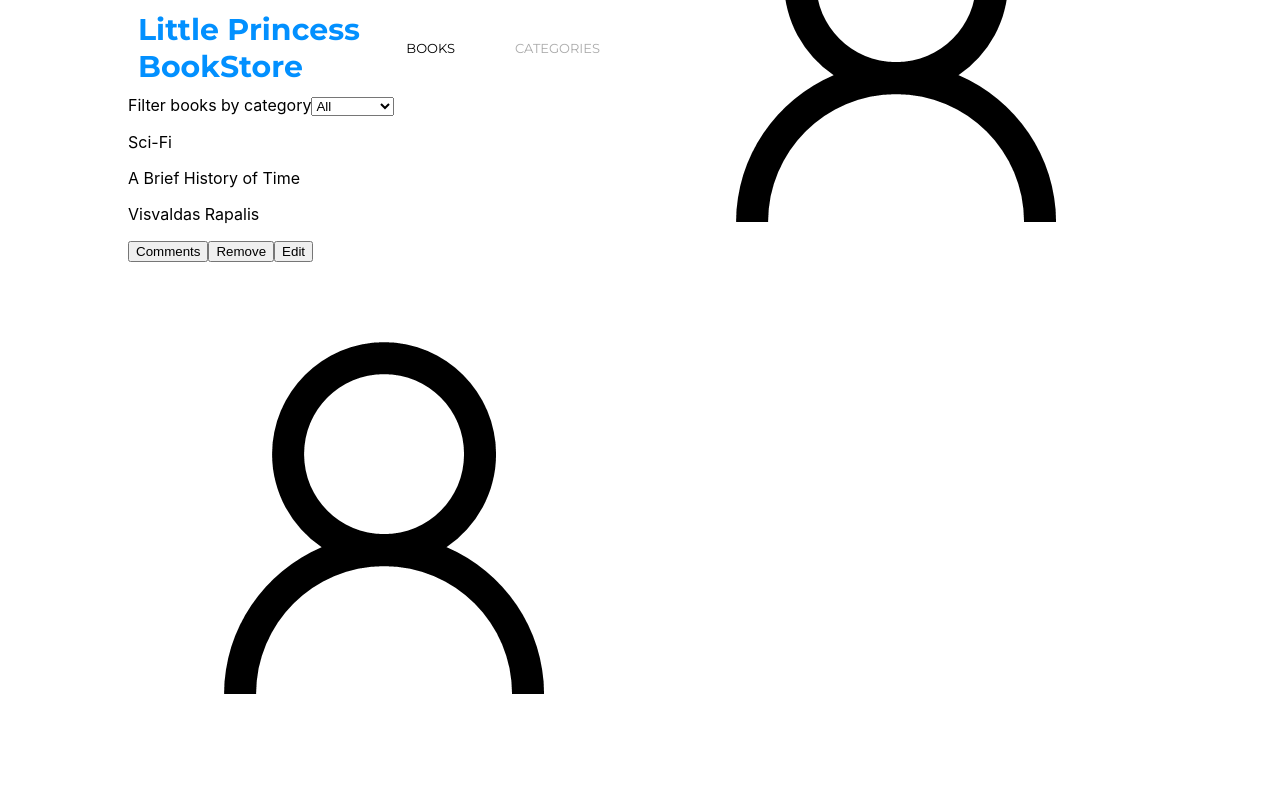
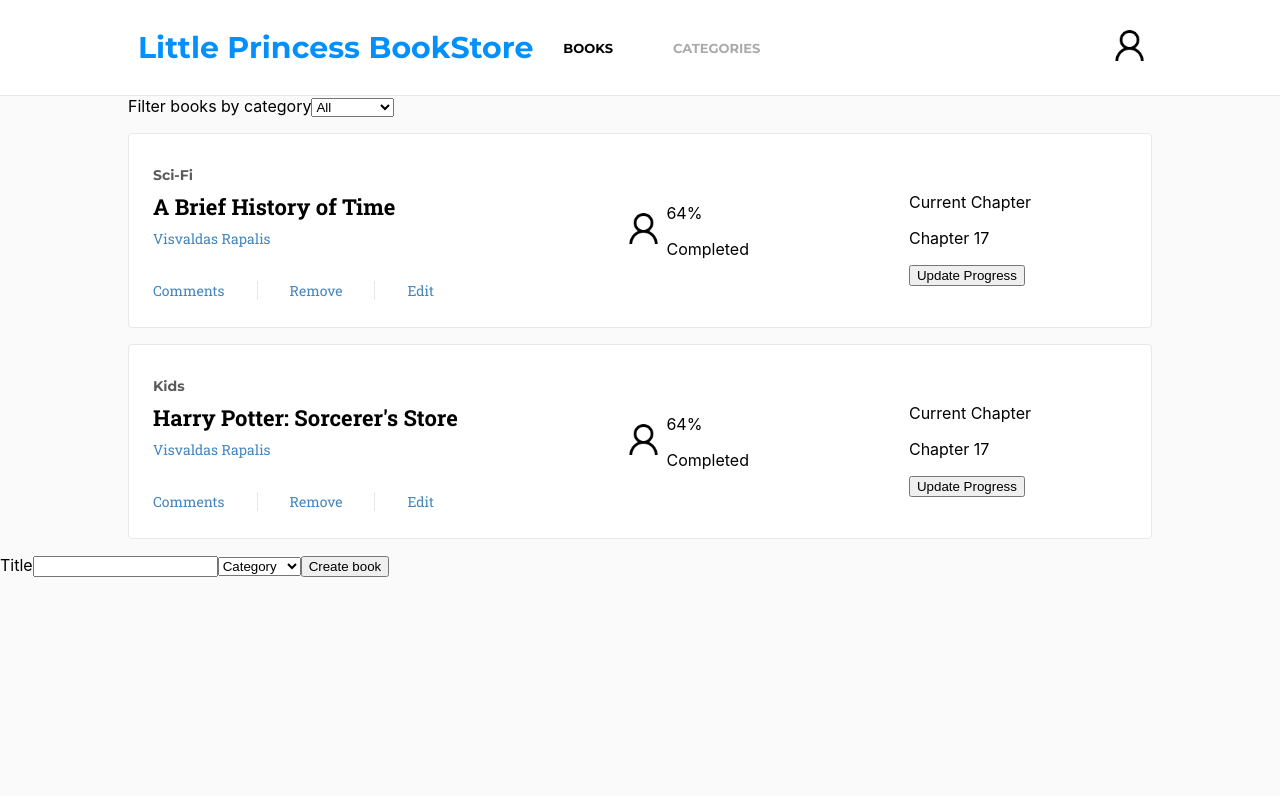
Before and after one commit to anewman15/bookstore-react, a React (Create React App) app: page / in a window 1280 px wide. Shown: the top 796 px of the page. Built offline with nearby package versions, Linux system fonts and the light colour scheme.

Commit message:
Create css classes for styling Book comp

```diff
--- a/src/App.css
+++ b/src/App.css
@@ -1,9 +1,18 @@
-@import url('https://fonts.googleapis.com/css2?family=Montserrat:wght@400;700&family=Roboto:wght@400;700&display=swap');
+@import url('https://fonts.googleapis.com/css2?family=Montserrat:ital,wght@0,700;1,300&family=Roboto+Slab:wght@400;700&display=swap');
+
+body {
+  background-color: #fafafa;
+}
+
+.bg-white {
+  background-color: #fff;
+}
+
+.border-bottom {
+  border-bottom: 1px solid #e8e8e8;
+}
 
 .navigation {
-  display: flex;
-  justify-content: space-between;
-  align-items: center;
   max-width: 100%;
   margin: 0 auto;
   height: 95px;
@@ -34,7 +43,7 @@
   color: #aaa;
 }
 
-.user_icon {
+.user-icon {
   width: 45px;
   height: 45px;
 }
@@ -45,3 +54,79 @@
   font-weight: bold;
   font-size: 30px;
 }
+
+.flex-between {
+  display: flex;
+  justify-content: space-between;
+  align-items: center;
+}
+
+.book-wrapper {
+  margin: 1rem auto;
+  padding: 1.5rem;
+  color: #000;
+  background-color: #fff;
+  border: 1px solid #e8e8e8;
+  border-radius: 4px;
+}
+
+.book-detail {
+  margin: 0.5rem 0;
+}
+
+.book-actions {
+  margin: 2rem 0 0.2rem 0;
+}
+
+.book-right {
+  color: #000;
+}
+
+.book-completed {
+  margin: 0 4rem;
+}
+
+.current-chapter {
+  margin: 0 6rem;
+}
+
+.montserrat {
+  font-family: 'Montserrat', Arial, sans-serif;
+}
+
+.roboto {
+  font-family: 'Roboto Slab', Arial, sans-serif;
+}
+
+.font-size-14 {
+  font-size: 14px;
+}
+
+.font-size-22 {
+  font-size: 22px;
+}
+
+.text-bold {
+  font-weight: bold;
+}
+
+.color-grey-1 {
+  color: #5a5a5a;
+}
+
+.color-light-blue {
+  color: #4386bf;
+}
+
+.btn {
+  padding: 0;
+  border: none;
+  background: none;
+}
+
+.btn-center {
+  margin: 0 2rem;
+  padding: 0 2rem;
+  border-right: 1px solid #e8e8e8;
+  border-left: 1px solid #e8e8e8;
+}
```
